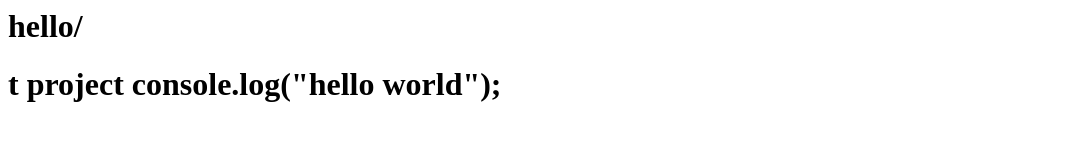
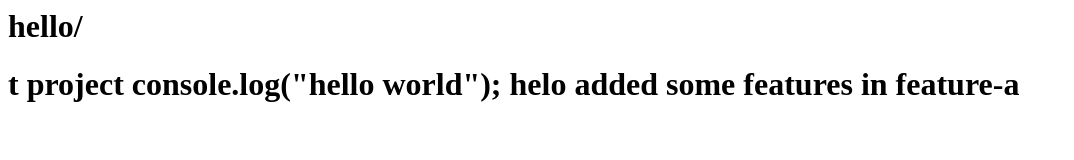
Before and after one commit to Muratkyn/test, a plain HTML site: page index.html in a window 1280 px wide. Shown: the whole page, without its empty margins (0-1074 px from the left). Drawn offline with Linux system fonts and the light colour scheme.

Commit message:
Update index.html

```diff
--- a/index.html
+++ b/index.html
@@ -2,3 +2,4 @@
 <h1>hello/<h1>t
  project
 console.log("hello world");
+ helo added some features in feature-a
```
